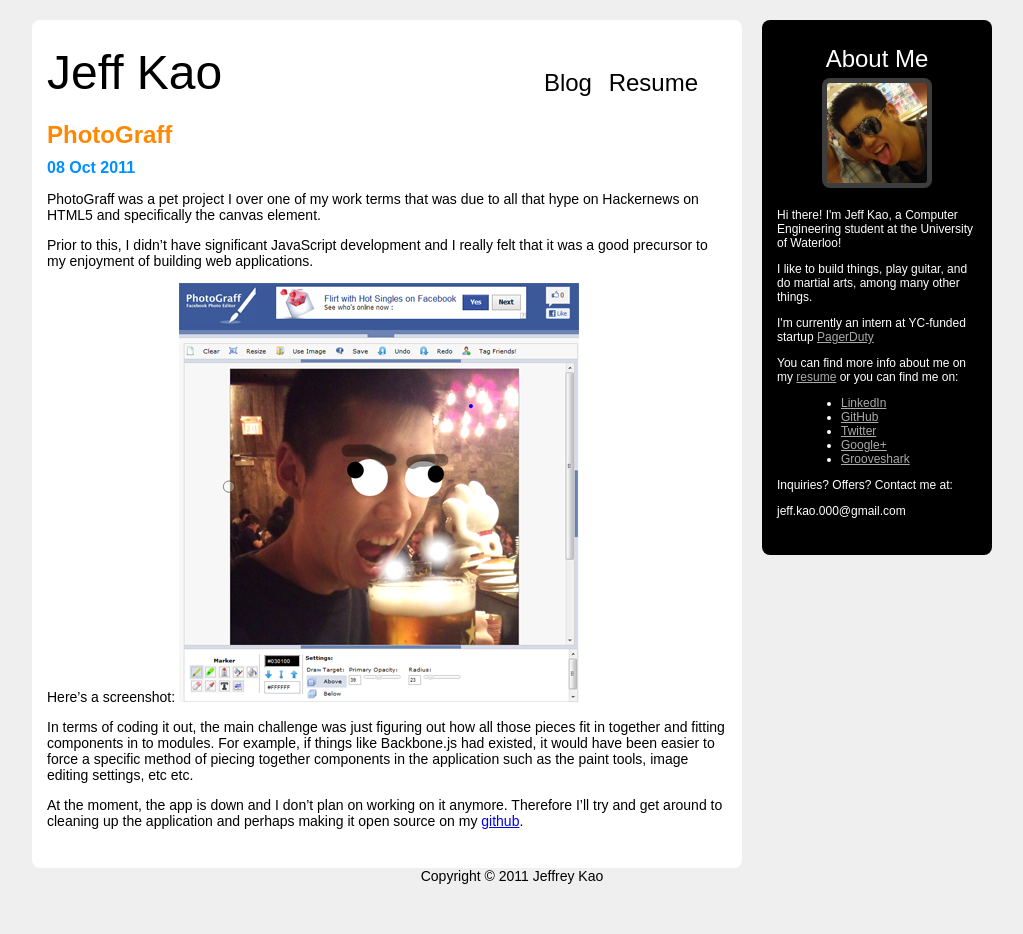
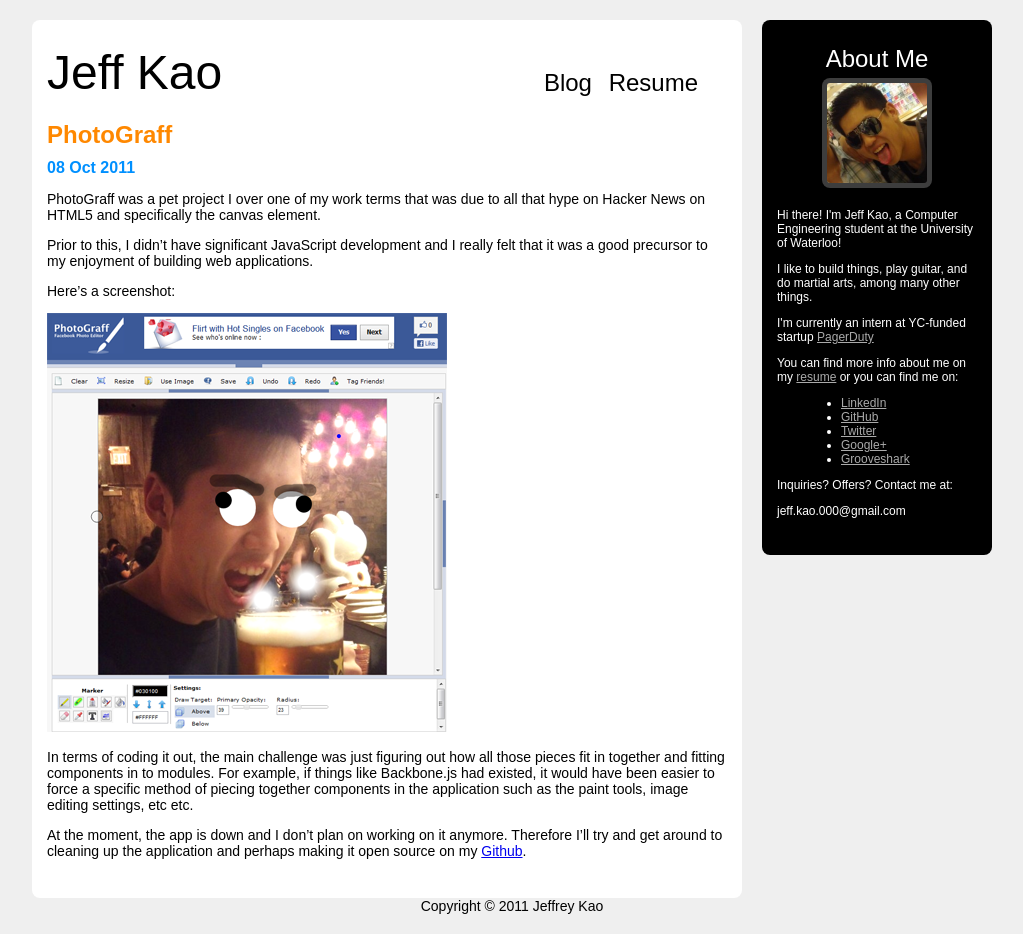
Before and after one commit to jkao/jkao.github.io, a Jekyll site: the page built from projects/_posts/2011-10-8-photograff.md, in a window 1280 px wide. Shown: the whole page, without its empty margins (128-1151 px from the left). Built offline with Jekyll 4.4.1, drawn with Linux system fonts in a browser that asks for light colours; before the commit the page ends 904 px from its top, so only the background shows below that.

Commit message:
Ran jekyll

```diff
--- a/projects/_posts/2011-10-8-photograff.md
+++ b/projects/_posts/2011-10-8-photograff.md
@@ -6,7 +6,7 @@
 ---
 
 PhotoGraff was a pet project I over one of my work terms that was due to
-all that hype on Hackernews on HTML5 and specifically the canvas
+all that hype on Hacker News on HTML5 and specifically the canvas
 element.
 
 Prior to this, I didn't have significant JavaScript development and I
@@ -14,6 +14,7 @@
 applications.
 
 Here's a screenshot:
+
 ![PhotoGraff](/img/photograff.png)
 
 In terms of coding it out, the main challenge was just figuring out how
@@ -24,4 +25,4 @@
 
 At the moment, the app is down and I don't plan on working on it
 anymore. Therefore I'll try and get around to cleaning up the
-application and perhaps making it open source on my [github](https://github.com/jkao/).
+application and perhaps making it open source on my [Github](https://github.com/jkao/).
```
